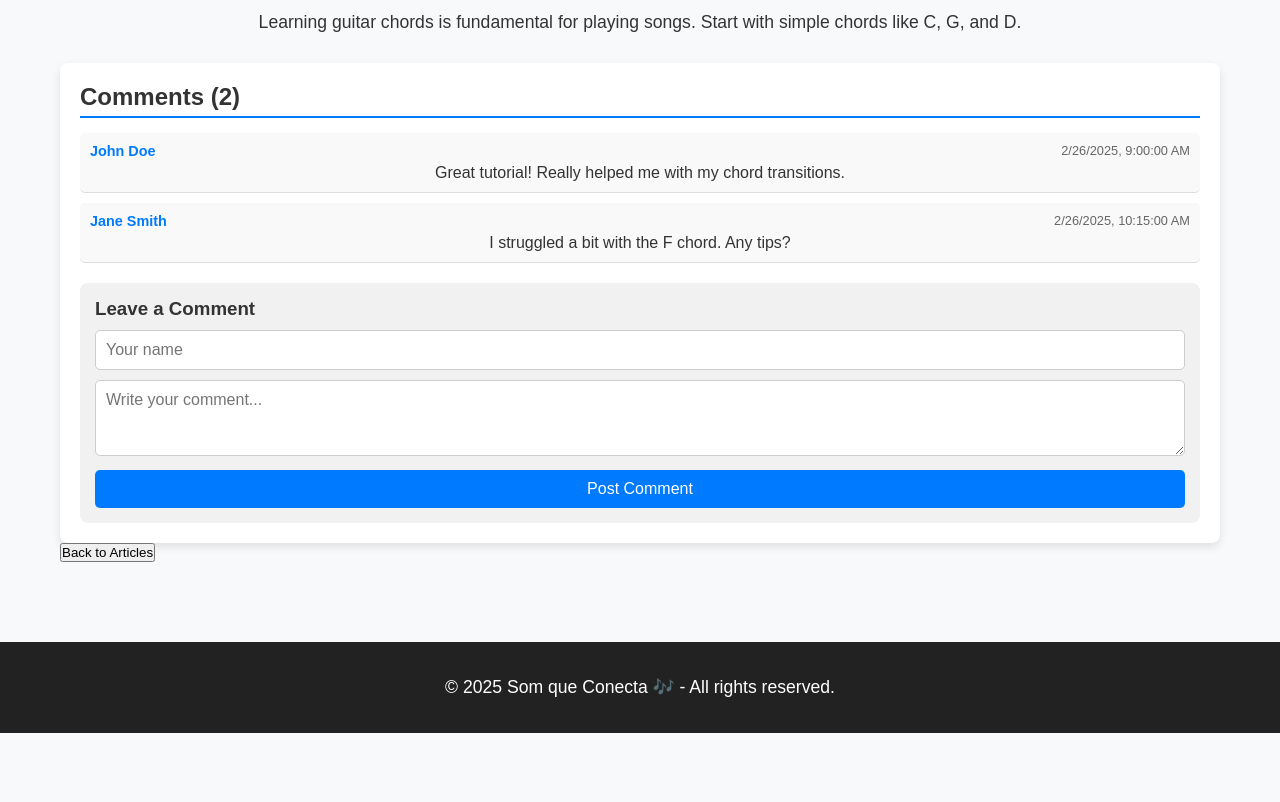
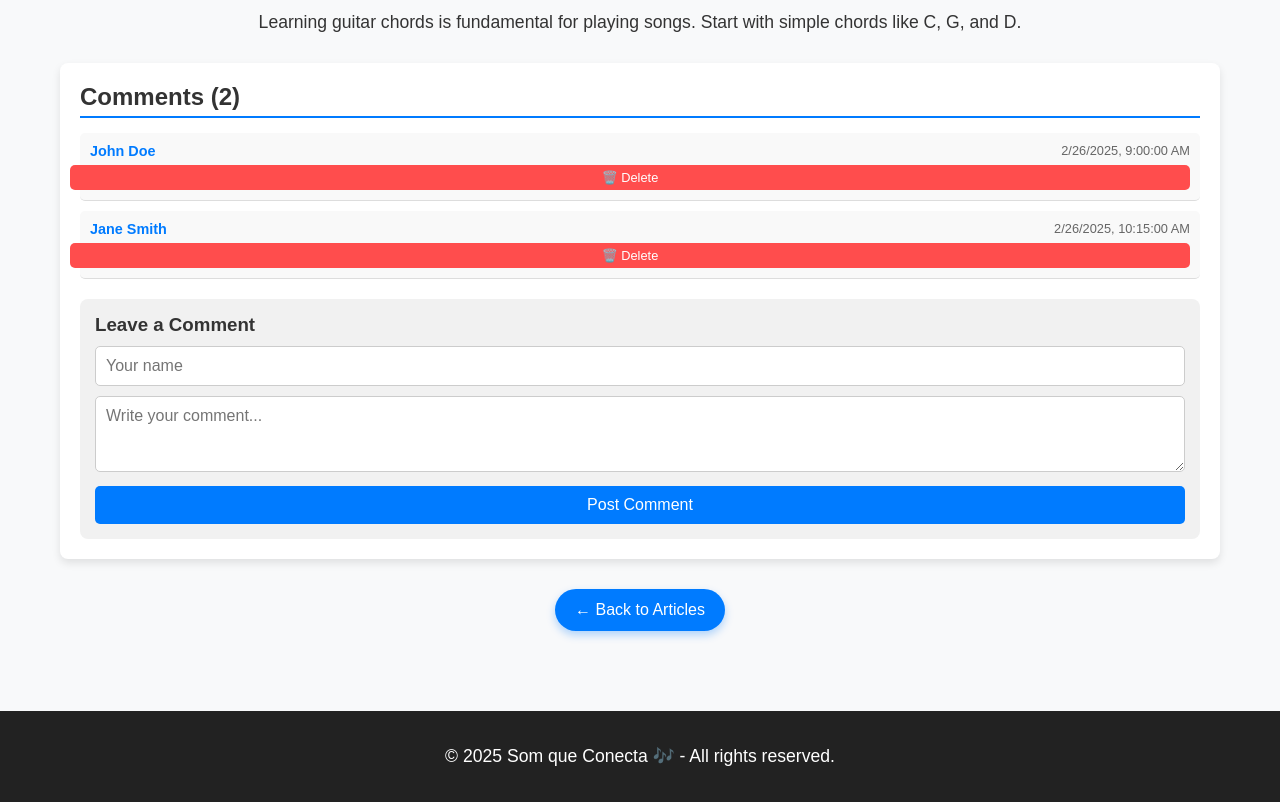
Before and after one commit to coca-mann/som-que-conecta, a Vue app in the folder frontend/: page /article/550e8400-e29b-41d4-a716-446655440000 in a window 1280 px wide. Shown: the part 560-1362 px from the top of the page. Before the commit the page ends 1293 px from the top, so only its background shows below. Built offline with nearby package versions, Linux system fonts and the light colour scheme.

Commit message:
Update component CommentSection to add delete comment button; Update page Article to style 'back' button

```diff
--- a/frontend/src/components/CommentSection.vue
+++ b/frontend/src/components/CommentSection.vue
@@ -7,8 +7,9 @@ const props = defineProps({
 
 const newComment = ref('')
 const userName = ref('')
-const localComments = ref([...props.comments])
+const localComments = ref([...props.comments]) // Cópia para manipulação local
 
+// Adicionar um novo comentário
 const addComment = () => {
   if (!userName.value.trim() || !newComment.value.trim()) return
 
@@ -19,9 +20,14 @@ const addComment = () => {
     created_at: new Date().toISOString()
   }
 
-  localComments.value.unshift(newCommentObj) // Adiciona no topo da lista
+  localComments.value.unshift(newCommentObj) // Adiciona no topo
   userName.value = ''
   newComment.value = ''
+}
+
+// Remover um comentário
+const deleteComment = (id) => {
+  localComments.value = localComments.value.filter(comment => comment.id !== id)
 }
 </script>
 
@@ -39,6 +45,7 @@ const addComment = () => {
         <span class="comment-date">{{ new Date(comment.created_at).toLocaleString() }}</span>
       </div>
       <p class="comment-content">{{ comment.content }}</p>
+      <button class="delete-btn" @click="deleteComment(comment.id)">🗑️ Delete</button>
     </div>
 
     <div class="comment-form">
@@ -82,6 +89,7 @@ h2 {
   margin-bottom: 10px;
   border-radius: 5px;
   background: #f9f9f9;
+  position: relative;
 }
 
 /* Cabeçalho do comentário */
@@ -106,6 +114,26 @@ h2 {
 .comment-content {
   font-size: 1rem;
   color: #333;
+  margin-bottom: 8px;
+}
+
+/* Botão de exclusão */
+.delete-btn {
+  position: absolute;
+  right: 10px;
+  bottom: 10px;
+  background: #ff4d4d;
+  color: white;
+  border: none;
+  padding: 5px 10px;
+  font-size: 0.8rem;
+  border-radius: 5px;
+  cursor: pointer;
+  transition: background 0.2s;
+}
+
+.delete-btn:hover {
+  background: #cc0000;
 }
 
 /* Formulário de comentário */
@@ -159,5 +187,10 @@ button:hover {
   .comment-user {
     margin-bottom: 5px;
   }
+
+  .delete-btn {
+    font-size: 0.7rem;
+    padding: 4px 8px;
+  }
 }
 </style>
--- a/frontend/src/pages/Article.vue
+++ b/frontend/src/pages/Article.vue
@@ -47,16 +47,51 @@ onMounted(async () => {
       <!-- Seção de Comentários -->
       <CommentSection :comments="article.comments || []" />
 
-      <router-link to="/content">
-        <button>Back to Articles</button>
+      <router-link to="/content" class="back-button">
+        <button>← Back to Articles</button>
       </router-link>
     </div>
 
     <div v-else class="error-container">
       <h1>Article not found</h1>
-      <router-link to="/content">
-        <button>Back to Articles</button>
+      <router-link to="/content" class="back-button">
+        <button>← Back to Articles</button>
       </router-link>
     </div>
   </div>
 </template>
+
+<style scoped>
+.back-button {
+  display: flex;
+  justify-content: center;
+  margin-top: 30px;
+  text-decoration: none;
+}
+
+.back-button button {
+  background: #007bff;
+  color: white;
+  padding: 12px 20px;
+  font-size: 1rem;
+  border: none;
+  border-radius: 25px;
+  cursor: pointer;
+  transition: all 0.3s ease-in-out;
+  box-shadow: 0px 4px 8px rgba(0, 123, 255, 0.3);
+  display: flex;
+  align-items: center;
+  gap: 10px;
+}
+
+.back-button button:hover {
+  background: #0056b3;
+  transform: scale(1.05);
+  box-shadow: 0px 6px 12px rgba(0, 123, 255, 0.5);
+}
+
+.back-button button:active {
+  transform: scale(0.95);
+}
+
+</style>
```
